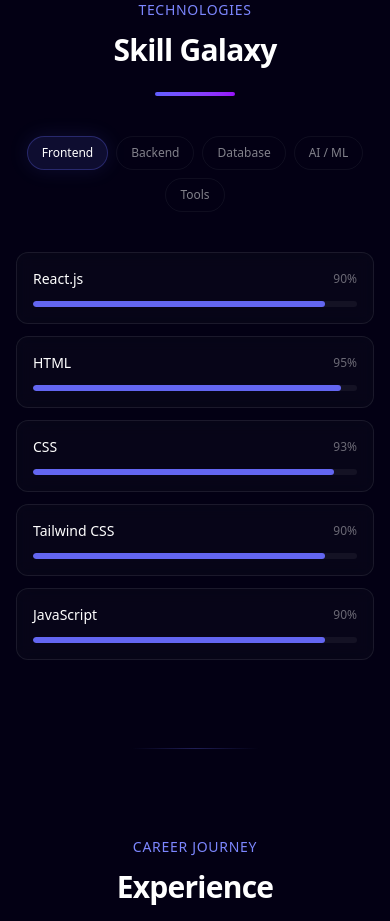
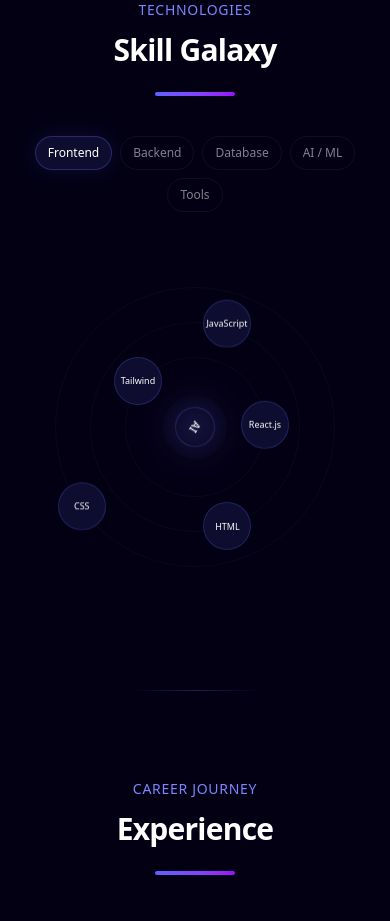
Before and after one commit to Lokesh19-2005/lokesh-portfolio, a Next.js app: page / in a window 390 px wide. Shown: the part 4440-5361 px from the top of the page. Built offline with nearby package versions, Linux system fonts and the light colour scheme.

Commit message:
feat: show skill galaxy on mobile too, scaled down with touch support

```diff
--- a/src/components/sections/Skills.tsx
+++ b/src/components/sections/Skills.tsx
@@ -16,67 +16,25 @@
 
 type CategoryKey = (typeof categories)[number]["key"];
 
-// Mobile: Grid-based skill cards
-function SkillCard({
-  skill,
-  index,
-  color,
-}: {
-  skill: { name: string; level: number };
-  index: number;
-  color: string;
-}) {
-  return (
-    <motion.div
-      className="relative p-4 rounded-xl border border-white/[0.08] bg-white/[0.02] backdrop-blur-sm group hover:border-white/[0.15] transition-all duration-300"
-      initial={{ opacity: 0, y: 20 }}
-      animate={{ opacity: 1, y: 0 }}
-      exit={{ opacity: 0, y: -10 }}
-      transition={{ delay: index * 0.05, duration: 0.4 }}
-      whileHover={{ y: -3 }}
-    >
-      <div className="flex items-center justify-between mb-3">
-        <span className="text-sm font-medium text-white">{skill.name}</span>
-        <span className="text-xs text-white/40">{skill.level}%</span>
-      </div>
-      <div className="h-1.5 rounded-full bg-white/[0.05] overflow-hidden">
-        <motion.div
-          className="h-full rounded-full"
-          style={{ backgroundColor: color }}
-          initial={{ width: 0 }}
-          animate={{ width: `${skill.level}%` }}
-          transition={{ duration: 1, delay: index * 0.1, ease: "easeOut" }}
-        />
-      </div>
-      {/* Subtle glow on hover */}
-      <div
-        className="absolute inset-0 rounded-xl opacity-0 group-hover:opacity-100 transition-opacity duration-300 pointer-events-none"
-        style={{
-          background: `radial-gradient(circle at center, ${color}08, transparent 70%)`,
-        }}
-      />
-    </motion.div>
-  );
-}
-
-// Desktop: Orbital skill orbs
 function SkillOrb({
   skill,
   index,
   color,
   total,
+  isMobile,
 }: {
   skill: { name: string; level: number };
   index: number;
   color: string;
   total: number;
+  isMobile: boolean;
 }) {
   const [hovered, setHovered] = useState(false);
 
   const angle = (index / total) * Math.PI * 2;
-  const radius = 100 + (index % 3) * 50;
-  const x = Math.cos(angle) * radius;
-  const y = Math.sin(angle) * radius;
+  const baseRadius = isMobile ? 70 + (index % 3) * 35 : 100 + (index % 3) * 50;
+  const x = Math.cos(angle) * baseRadius;
+  const y = Math.sin(angle) * baseRadius;
 
   return (
     <motion.div
@@ -88,38 +46,43 @@
       transition={{ delay: index * 0.08, type: "spring", stiffness: 200 }}
       onMouseEnter={() => setHovered(true)}
       onMouseLeave={() => setHovered(false)}
+      onTouchStart={() => setHovered(true)}
+      onTouchEnd={() => setTimeout(() => setHovered(false), 2000)}
     >
       <motion.div
         className="relative -translate-x-1/2 -translate-y-1/2 cursor-pointer"
-        animate={{ y: [0, -5, 0] }}
+        animate={{ y: [0, -4, 0] }}
         transition={{
           duration: 3 + index * 0.5,
           repeat: Infinity,
           ease: "easeInOut",
         }}
-        whileHover={{ scale: 1.3 }}
+        whileHover={{ scale: 1.2 }}
       >
         <div
-          className="w-14 h-14 lg:w-16 lg:h-16 rounded-full flex items-center justify-center text-[10px] lg:text-xs font-medium text-white border backdrop-blur-sm transition-all duration-300"
+          className={cn(
+            "rounded-full flex items-center justify-center font-medium text-white border backdrop-blur-sm transition-all duration-300",
+            isMobile ? "w-12 h-12 text-[9px]" : "w-14 h-14 lg:w-16 lg:h-16 text-[10px] lg:text-xs"
+          )}
           style={{
             backgroundColor: `${color}20`,
             borderColor: hovered ? color : `${color}40`,
-            boxShadow: hovered ? `0 0 30px ${color}40` : "none",
+            boxShadow: hovered ? `0 0 25px ${color}40` : "none",
           }}
         >
-          {skill.name.split(" ")[0]}
+          {skill.name.length > 8 ? skill.name.split(" ")[0] : skill.name}
         </div>
 
         <AnimatePresence>
           {hovered && (
             <motion.div
-              className="absolute top-full left-1/2 -translate-x-1/2 mt-3 px-3 py-2 rounded-lg bg-black/90 border border-white/10 backdrop-blur-xl whitespace-nowrap z-50"
+              className="absolute top-full left-1/2 -translate-x-1/2 mt-2 px-2.5 py-1.5 rounded-lg bg-black/90 border border-white/10 backdrop-blur-xl whitespace-nowrap z-50"
               initial={{ opacity: 0, y: -5, scale: 0.9 }}
               animate={{ opacity: 1, y: 0, scale: 1 }}
               exit={{ opacity: 0, y: -5, scale: 0.9 }}
             >
-              <p className="text-sm font-medium text-white">{skill.name}</p>
-              <div className="mt-1 h-1 rounded-full bg-white/10 overflow-hidden">
+              <p className="text-xs font-medium text-white">{skill.name}</p>
+              <div className="mt-1 h-1 rounded-full bg-white/10 overflow-hidden w-20">
                 <motion.div
                   className="h-full rounded-full"
                   style={{ backgroundColor: color }}
@@ -128,8 +91,8 @@
                   transition={{ duration: 0.8 }}
                 />
               </div>
-              <p className="text-xs text-white/40 mt-1">
-                Proficiency: {skill.level}%
+              <p className="text-[10px] text-white/40 mt-0.5">
+                {skill.level}%
               </p>
             </motion.div>
           )}
@@ -142,9 +105,11 @@
 export function Skills() {
   const [activeCategory, setActiveCategory] = useState<CategoryKey>("frontend");
   const [mounted, setMounted] = useState(false);
+  const [isMobile, setIsMobile] = useState(false);
 
   useEffect(() => {
     setMounted(true);
+    setIsMobile(window.innerWidth < 768);
   }, []);
 
   const currentSkills = skills[activeCategory];
@@ -163,7 +128,7 @@
               key={cat.key}
               onClick={() => setActiveCategory(cat.key)}
               className={cn(
-                "px-3.5 py-2 md:px-5 md:py-2.5 rounded-full text-xs md:text-sm font-medium transition-all duration-300 border",
+                "px-3 py-2 md:px-5 md:py-2.5 rounded-full text-xs md:text-sm font-medium transition-all duration-300 border",
                 activeCategory === cat.key
                   ? "text-white border-white/20 shadow-lg"
                   : "text-white/50 border-white/[0.05] hover:text-white/80 hover:border-white/10"
@@ -185,57 +150,34 @@
           ))}
         </div>
 
-        {/* Mobile: Grid View */}
-        <div className="mt-10 md:hidden">
-          <AnimatePresence mode="wait">
-            <motion.div
-              key={activeCategory}
-              className="grid grid-cols-1 sm:grid-cols-2 gap-3"
-              initial={{ opacity: 0 }}
-              animate={{ opacity: 1 }}
-              exit={{ opacity: 0 }}
-            >
-              {currentSkills.map((skill, i) => (
-                <SkillCard
-                  key={skill.name}
-                  skill={skill}
-                  index={i}
-                  color={currentColor}
-                />
-              ))}
-            </motion.div>
-          </AnimatePresence>
-        </div>
-
-        {/* Desktop: Galaxy View */}
-        <div className="mt-16 relative h-[450px] hidden md:flex items-center justify-center">
+        {/* Skill Galaxy */}
+        <div className="mt-10 md:mt-16 relative h-[350px] md:h-[450px] flex items-center justify-center overflow-hidden">
           {/* Central Core */}
           <motion.div
-            className="absolute w-20 h-20 lg:w-24 lg:h-24 rounded-full flex items-center justify-center z-10"
+            className="absolute w-16 h-16 md:w-24 md:h-24 rounded-full flex items-center justify-center z-10"
             style={{
               background: `radial-gradient(circle, ${currentColor}30, transparent)`,
-              boxShadow: `0 0 60px ${currentColor}20`,
+              boxShadow: `0 0 40px ${currentColor}15`,
             }}
             animate={{ rotate: 360 }}
             transition={{ duration: 20, repeat: Infinity, ease: "linear" }}
           >
             <div
-              className="w-14 h-14 lg:w-16 lg:h-16 rounded-full border flex items-center justify-center"
+              className="w-10 h-10 md:w-16 md:h-16 rounded-full border flex items-center justify-center"
               style={{ borderColor: `${currentColor}50` }}
             >
-              <span className="text-xs font-bold text-white/80">AI</span>
+              <span className="text-[10px] md:text-xs font-bold text-white/80">
+                AI
+              </span>
             </div>
           </motion.div>
 
           {/* Orbit Rings */}
-          {[100, 150, 200].map((radius, i) => (
+          {(isMobile ? [70, 105, 140] : [100, 150, 200]).map((radius, i) => (
             <motion.div
               key={radius}
               className="absolute rounded-full border border-white/[0.03]"
-              style={{
-                width: radius * 2,
-                height: radius * 2,
-              }}
+              style={{ width: radius * 2, height: radius * 2 }}
               initial={{ opacity: 0, scale: 0 }}
               whileInView={{ opacity: 1, scale: 1 }}
               viewport={{ once: true }}
@@ -260,6 +202,7 @@
                     index={i}
                     color={currentColor}
                     total={currentSkills.length}
+                    isMobile={isMobile}
                   />
                 ))}
               </motion.div>
```
